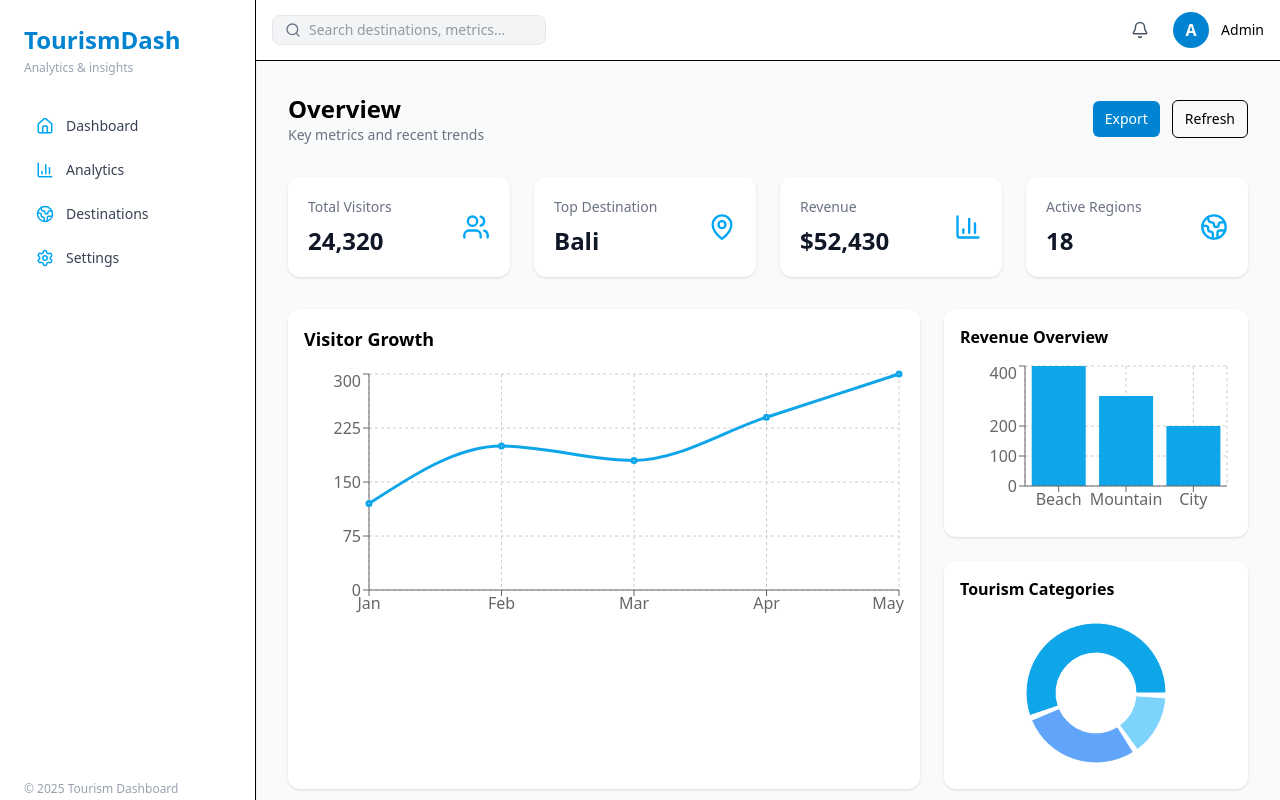
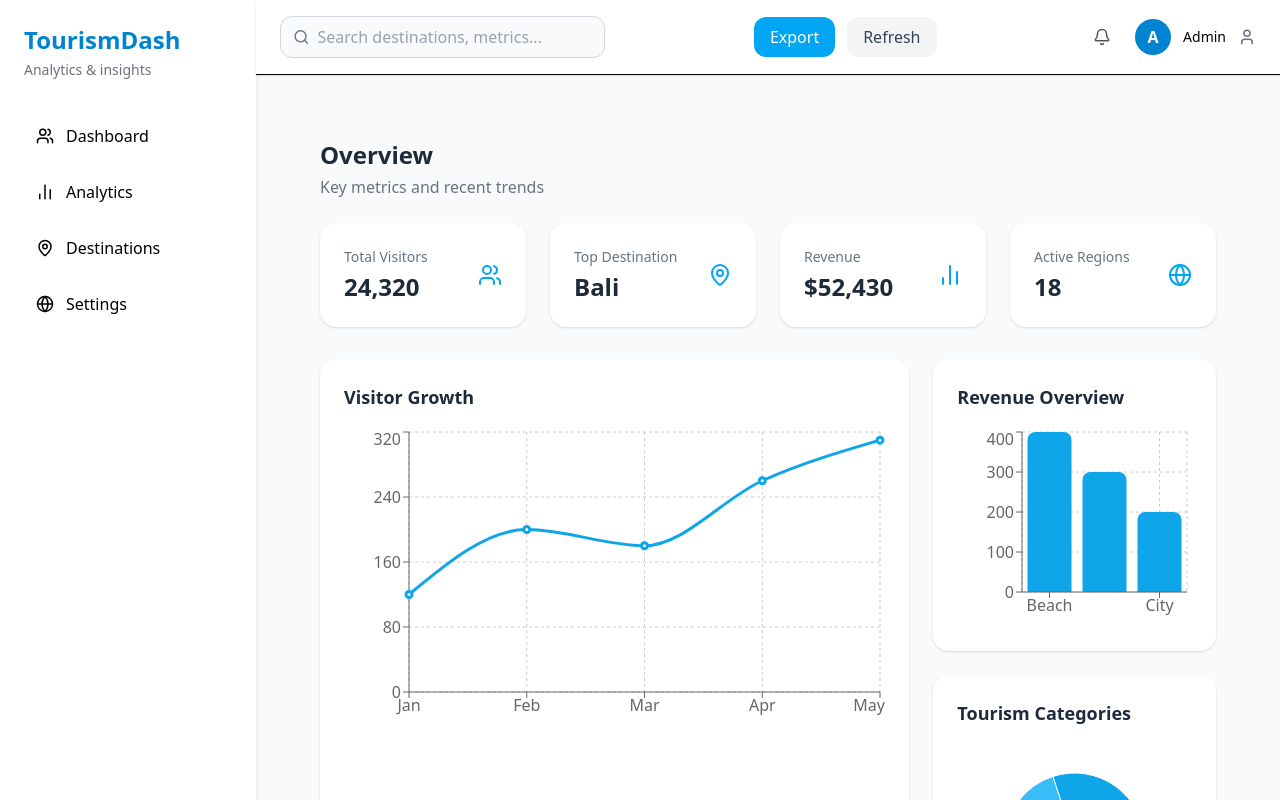
Before and after one commit to alokmuskan/Task, a React (Vite) app: page / in a window 1280 px wide. Shown: the top 800 px of the page. Built offline with nearby package versions, Linux system fonts and the light colour scheme.

Commit message:
added more precise styling to sidebar and added some extra buttons to topbar

```diff
--- a/src/App.jsx
+++ b/src/App.jsx
@@ -6,7 +6,7 @@ export default function App() {
   return (
     <div className="min-h-screen flex bg-gray-50">
       {/* Sidebar */}
-      <Sidebar />
+        <Sidebar />
 
       {/* Main area */}
       <div className="flex-1 flex flex-col">
--- a/src/components/Sidebar.jsx
+++ b/src/components/Sidebar.jsx
@@ -1,35 +1,30 @@
-import { Home, BarChart3, Globe2, Settings } from "lucide-react";
+import { Users, BarChart2, MapPin, Globe } from "lucide-react";
 
 export default function Sidebar() {
-  const nav = [
-    { label: "Dashboard", icon: <Home size={18} /> },
-    { label: "Analytics", icon: <BarChart3 size={18} /> },
-    { label: "Destinations", icon: <Globe2 size={18} /> },
-    { label: "Settings", icon: <Settings size={18} /> },
-  ];
+  return (
+    <aside className="w-64 bg-white shadow-md p-6 flex flex-col justify-between">
+      <div>
+        <h1 className="text-2xl font-bold text-sky-600 mb-1">TourismDash</h1>
+        <p className="text-sm text-gray-500 mb-8">Analytics & insights</p>
 
-  return (
-    <aside className="w-64 min-h-screen bg-white border-r shadow-sm hidden md:flex flex-col p-6">
-      <div className="mb-8">
-        <h1 className="text-2xl font-bold text-sky-600">TourismDash</h1>
-        <p className="text-xs text-gray-400 mt-1">Analytics & insights</p>
+        <nav className="space-y-2">
+          <button className="flex items-center gap-3 w-full text-left p-3 rounded-xl hover:bg-sky-50 hover:text-sky-600 transition">
+            <Users size={18} /> Dashboard
+          </button>
+          <button className="flex items-center gap-3 w-full text-left p-3 rounded-xl hover:bg-sky-50 hover:text-sky-600 transition">
+            <BarChart2 size={18} /> Analytics
+          </button>
+          <button className="flex items-center gap-3 w-full text-left p-3 rounded-xl hover:bg-sky-50 hover:text-sky-600 transition">
+            <MapPin size={18} /> Destinations
+          </button>
+          <button className="flex items-center gap-3 w-full text-left p-3 rounded-xl hover:bg-sky-50 hover:text-sky-600 transition">
+            <Globe size={18} /> Settings
+          </button>
+        </nav>
       </div>
 
-      <nav className="flex-1 space-y-2">
-        {nav.map((item) => (
-          <button
-            key={item.label}
-            className="w-full flex items-center gap-3 px-3 py-2 text-gray-700 hover:bg-sky-50 rounded-md transition"
-            aria-label={item.label}
-          >
-            <span className="text-sky-500">{item.icon}</span>
-            <span className="text-sm font-medium">{item.label}</span>
-          </button>
-        ))}
-      </nav>
-
-      <div className="mt-auto text-xs text-gray-400">
-        © {new Date().getFullYear()} Tourism Dashboard
+      <div className="text-sm text-gray-400 text-center">
+        © 2025 TourismDash
       </div>
     </aside>
   );
--- a/src/components/Topbar.jsx
+++ b/src/components/Topbar.jsx
@@ -2,20 +2,33 @@ import { Search, Bell, User } from "lucide-react";
 
 export default function Topbar() {
   return (
-    <header className="flex items-center justify-between bg-white border-b px-4 py-3">
-      <div className="flex items-center gap-4">
-        {/* small search */}
-        <div className="flex items-center gap-2 bg-gray-100 border border-gray-200 rounded-lg px-3 py-1">
-          <Search size={16} className="text-gray-500" />
-          <input
-            className="bg-transparent outline-none text-sm text-gray-700 w-56"
-            placeholder="Search destinations, metrics..."
-          />
-        </div>
+    <header className="flex items-center justify-between bg-white border-b px-6 py-4 shadow-sm">
+      {/* Search Bar */}
+      <div className="flex items-center w-1/3 bg-gray-50 border border-gray-300 rounded-xl px-3 py-2 focus-within:ring-2 focus-within:ring-sky-400">
+        <Search size={18} className="text-gray-500 mr-2" />
+        <input
+          type="text"
+          placeholder="Search destinations, metrics..."
+          className="bg-transparent w-full outline-none text-gray-700 placeholder:text-gray-400"
+        />
       </div>
 
+      {/* Export / Refresh Buttons */}
+      <div className="flex gap-3">
+        <button className="px-4 py-2 bg-sky-500 text-white rounded-xl hover:bg-sky-600 transition">
+          Export
+        </button>
+        <button className="px-4 py-2 bg-gray-100 text-gray-700 rounded-xl hover:bg-gray-200 transition">
+          Refresh
+        </button>
+      </div>
+
+      {/* Notifications + Profile */}
       <div className="flex items-center gap-4">
-        <button className="p-2 rounded-md hover:bg-gray-100" aria-label="Notifications">
+        <button
+          className="p-2 rounded-md hover:bg-gray-100"
+          aria-label="Notifications"
+        >
           <Bell size={18} className="text-gray-600" />
         </button>
 
@@ -24,6 +37,7 @@ export default function Topbar() {
             A
           </div>
           <span className="hidden sm:inline text-sm font-medium">Admin</span>
+          <User size={18} className="text-gray-500 hidden sm:inline" />
         </div>
       </div>
     </header>
--- a/src/pages/Dashboard.jsx
+++ b/src/pages/Dashboard.jsx
@@ -1,57 +1,148 @@
-import Card from "../components/Card";
-import LineChart from "../components/Charts/LineChart";
-import BarChart from "../components/Charts/BarChart";
-import PieChart from "../components/Charts/PieChart";
-import { Users, MapPin, BarChart3, Globe2 } from "lucide-react";
+import {
+  LineChart,
+  Line,
+  XAxis,
+  YAxis,
+  CartesianGrid,
+  Tooltip,
+  BarChart,
+  Bar,
+  PieChart,
+  Pie,
+  Cell,
+  ResponsiveContainer,
+} from "recharts";
+
+import { Users, MapPin, BarChart2, Globe } from "lucide-react";
 
 export default function Dashboard() {
   return (
-    <div className="space-y-8">
-      {/* Header row */}
-      <div className="flex items-center justify-between">
-        <div>
-          <h2 className="text-2xl font-bold">Overview</h2>
-          <p className="text-sm text-gray-500">Key metrics and recent trends</p>
-        </div>
-        <div className="flex items-center gap-3">
-          <button className="px-3 py-2 bg-sky-600 text-white rounded-md text-sm">Export</button>
-          <button className="px-3 py-2 border rounded-md text-sm">Refresh</button>
-        </div>
-      </div>
+    <div className="flex min-h-screen bg-gray-50 text-gray-800">
+      {/* Main content */}
+      <main className="flex-1 p-8 space-y-8">
+        {/* Overview */}
+        <section>
+          <h2 className="text-2xl font-semibold mb-1">Overview</h2>
+          <p className="text-gray-500 mb-6">Key metrics and recent trends</p>
 
-      {/* Cards */}
-      <div className="grid grid-cols-1 sm:grid-cols-2 lg:grid-cols-4 gap-6">
-        <Card title="Total Visitors" value="24,320" right={<Users size={28} className="text-sky-500" />} />
-        <Card title="Top Destination" value="Bali" right={<MapPin size={28} className="text-sky-500" />} />
-        <Card title="Revenue" value="$52,430" right={<BarChart3 size={28} className="text-sky-500" />} />
-        <Card title="Active Regions" value="18" right={<Globe2 size={28} className="text-sky-500" />} />
-      </div>
+          {/* Cards grid */}
+          <div className="grid grid-cols-1 sm:grid-cols-2 lg:grid-cols-4 gap-6">
+            <Card
+              title="Total Visitors"
+              value="24,320"
+              icon={<Users className="text-sky-500" />}
+            />
+            <Card
+              title="Top Destination"
+              value="Bali"
+              icon={<MapPin className="text-sky-500" />}
+            />
+            <Card
+              title="Revenue"
+              value="$52,430"
+              icon={<BarChart2 className="text-sky-500" />}
+            />
+            <Card
+              title="Active Regions"
+              value="18"
+              icon={<Globe className="text-sky-500" />}
+            />
+          </div>
+        </section>
 
-      {/* Charts area */}
-      <div className="grid grid-cols-1 lg:grid-cols-3 gap-6">
-        <div className="lg:col-span-2 bg-white rounded-xl shadow p-4">
-          <h3 className="font-semibold text-lg mb-4">Visitor Growth</h3>
-          <div className="h-64">
-            <LineChart />
+        {/* Charts section */}
+        <section className="grid grid-cols-1 lg:grid-cols-3 gap-6">
+          <div className="lg:col-span-2 bg-white rounded-2xl shadow-sm p-6">
+            <h3 className="text-lg font-semibold mb-4">Visitor Growth</h3>
+            <ResponsiveContainer width="100%" height={300}>
+              <LineChart
+                data={[
+                  { name: "Jan", value: 120 },
+                  { name: "Feb", value: 200 },
+                  { name: "Mar", value: 180 },
+                  { name: "Apr", value: 260 },
+                  { name: "May", value: 310 },
+                ]}
+              >
+                <CartesianGrid strokeDasharray="3 3" />
+                <XAxis dataKey="name" />
+                <YAxis />
+                <Tooltip />
+                <Line
+                  type="monotone"
+                  dataKey="value"
+                  stroke="#0ea5e9"
+                  strokeWidth={3}
+                />
+              </LineChart>
+            </ResponsiveContainer>
           </div>
-        </div>
 
-        <div className="space-y-6">
-          <div className="bg-white rounded-xl shadow p-4">
-            <h3 className="font-semibold mb-3">Revenue Overview</h3>
-            <div className="h-40">
-              <BarChart />
+          <div className="space-y-6">
+            <div className="bg-white rounded-2xl shadow-sm p-6">
+              <h3 className="text-lg font-semibold mb-4">Revenue Overview</h3>
+              <ResponsiveContainer width="100%" height={200}>
+                <BarChart
+                  data={[
+                    { name: "Beach", value: 400 },
+                    { name: "Mountain", value: 300 },
+                    { name: "City", value: 200 },
+                  ]}
+                >
+                  <CartesianGrid strokeDasharray="3 3" />
+                  <XAxis dataKey="name" />
+                  <YAxis />
+                  <Tooltip />
+                  <Bar
+                    dataKey="value"
+                    fill="#0ea5e9"
+                    radius={[8, 8, 0, 0]}
+                  />
+                </BarChart>
+              </ResponsiveContainer>
+            </div>
+
+            <div className="bg-white rounded-2xl shadow-sm p-6">
+              <h3 className="text-lg font-semibold mb-4">
+                Tourism Categories
+              </h3>
+              <ResponsiveContainer width="100%" height={200}>
+                <PieChart>
+                  <Pie
+                    data={[
+                      { name: "Adventure", value: 30 },
+                      { name: "Luxury", value: 20 },
+                      { name: "Culture", value: 25 },
+                      { name: "Nature", value: 25 },
+                    ]}
+                    dataKey="value"
+                    outerRadius={70}
+                  >
+                    <Cell fill="#0ea5e9" />
+                    <Cell fill="#38bdf8" />
+                    <Cell fill="#7dd3fc" />
+                    <Cell fill="#bae6fd" />
+                  </Pie>
+                  <Tooltip />
+                </PieChart>
+              </ResponsiveContainer>
             </div>
           </div>
-
-          <div className="bg-white rounded-xl shadow p-4">
-            <h3 className="font-semibold mb-3">Tourism Categories</h3>
-            <div className="h-40">
-              <PieChart />
-            </div>
-          </div>
-        </div>
-      </div>
+        </section>
+      </main>
     </div>
   );
 }
+
+// Card component
+function Card({ title, value, icon }) {
+  return (
+    <div className="bg-white rounded-2xl shadow-sm p-6 flex items-center justify-between hover:shadow-md transition">
+      <div>
+        <p className="text-sm text-gray-500 mb-1">{title}</p>
+        <h4 className="text-2xl font-semibold">{value}</h4>
+      </div>
+      {icon}
+    </div>
+  );
+}
```
